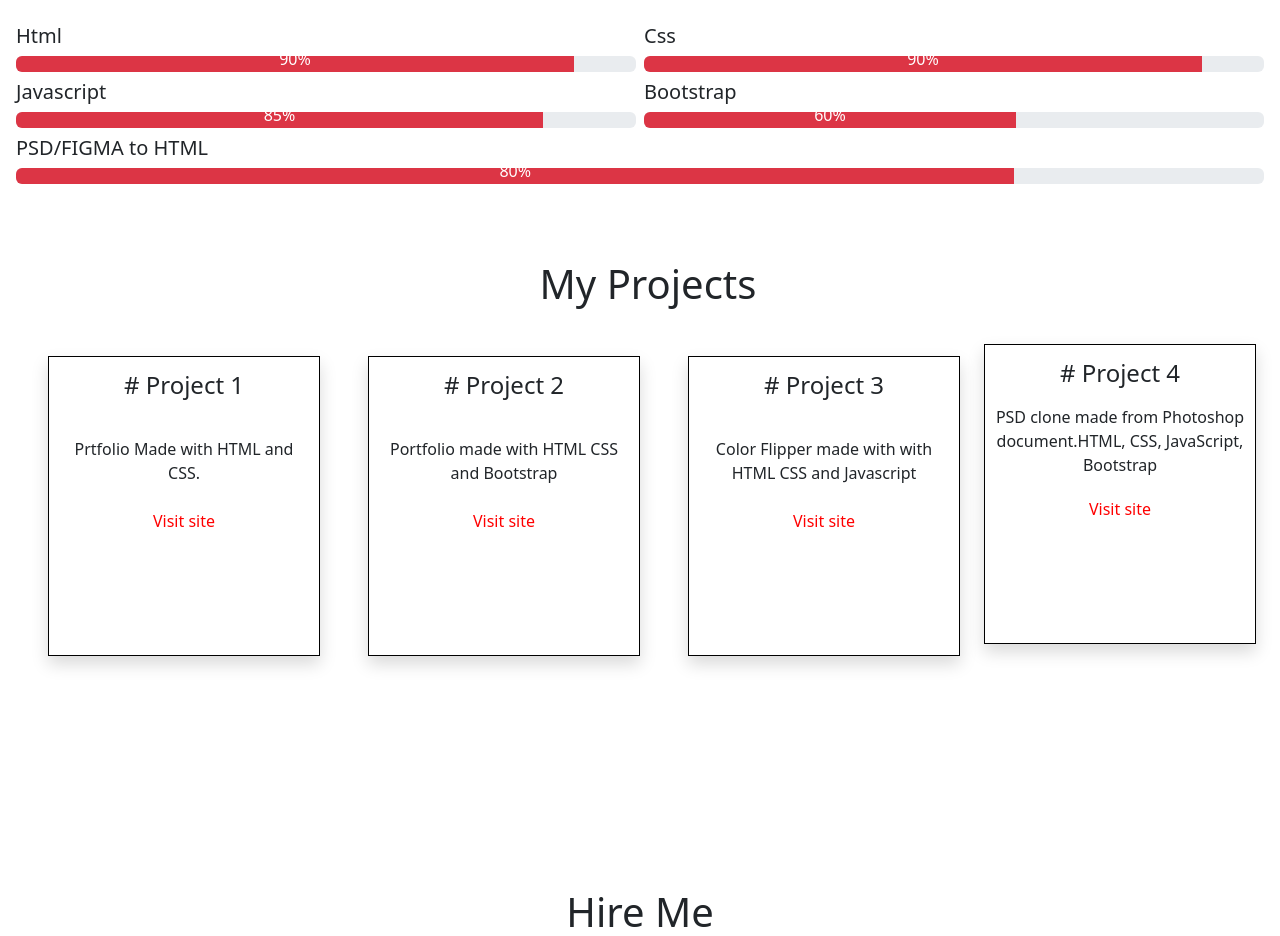
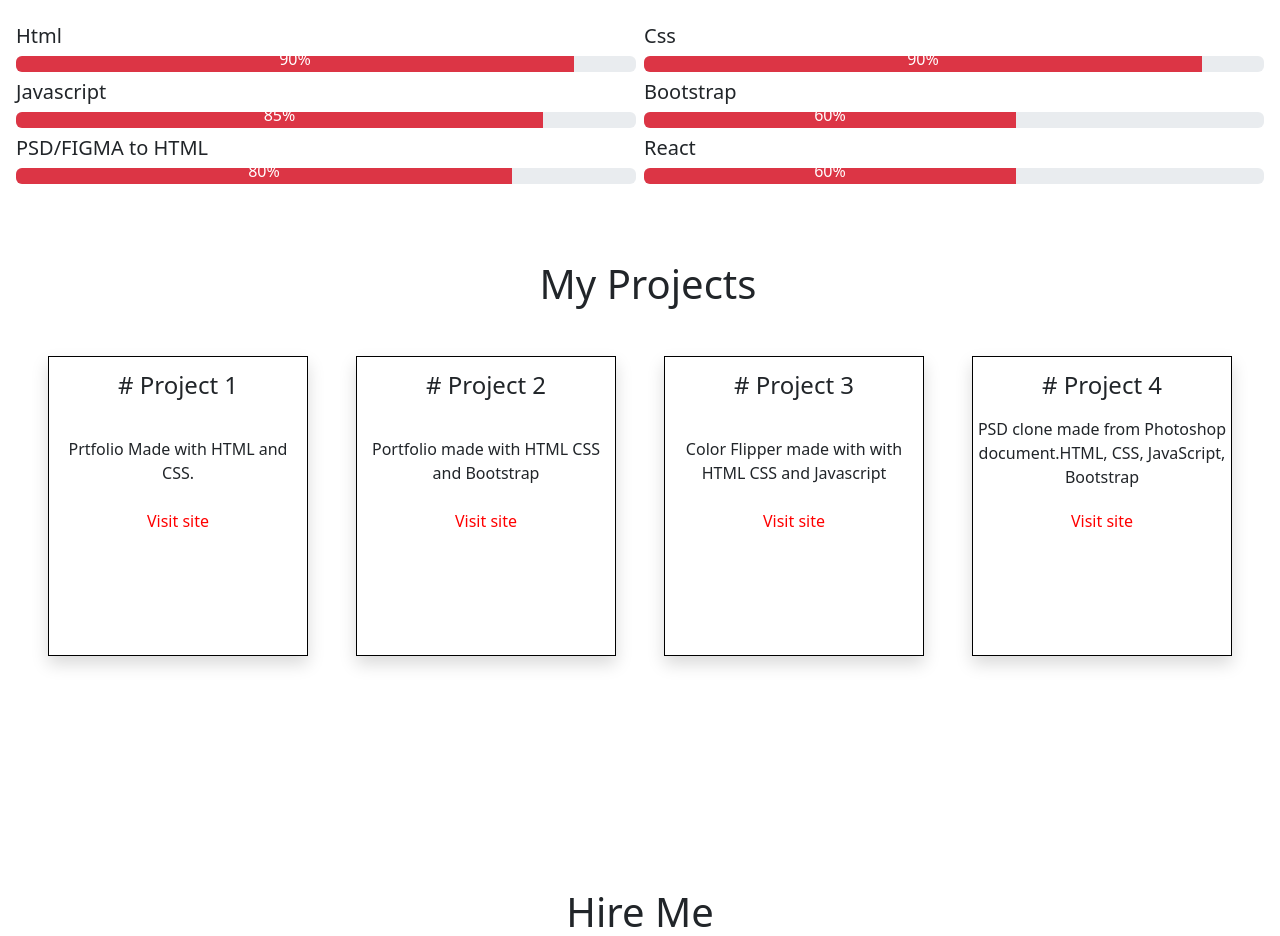
Before and after one commit to RSV34/Portfolio1, a plain HTML site: page index.html in a window 1280 px wide. Shown: the part 1420-2356 px from the top of the page. Drawn offline with nearby package versions, Linux system fonts and the light colour scheme.

Commit message:
index.html

```diff
--- a/index.html
+++ b/index.html
@@ -89,6 +89,12 @@
                       <div class="progress-bar bg-danger" role="progressbar" style="width: 80%" aria-valuenow="80" aria-valuemin="0" aria-valuemax="100"><h6>80%</h6></div>
                   </div>
                 </div>
+                <div class="w-100 m-1">
+                    <div><h5>React</h5></div>
+                    <div class="progress">
+                        <div class="progress-bar bg-danger" role="progressbar" style="width: 60%" aria-valuenow="60" aria-valuemin="0" aria-valuemax="100"><h6>60%</h6></div>
+                    </div>
+                  </div>
               </div>
     </div>
     <br>
@@ -112,7 +118,7 @@
                     <p class="p-sm-2">Color Flipper made with with HTML CSS and Javascript</p>
                     <a href="https://rsv34.github.io/Color_Flipper/"> Visit site </a>
                 </div>
-               <div class="b text-center mb-4 shadow">
+               <div class="b text-center m-4 shadow">
                    <p class="para1 mb-0"># Project 4</p>
                    <p class="p-sm-1">PSD clone made from Photoshop document.HTML, CSS, JavaScript, Bootstrap</p>
                    <a href="https://rsv34.github.io/Project1_DCA/#"> Visit site </a>
```
